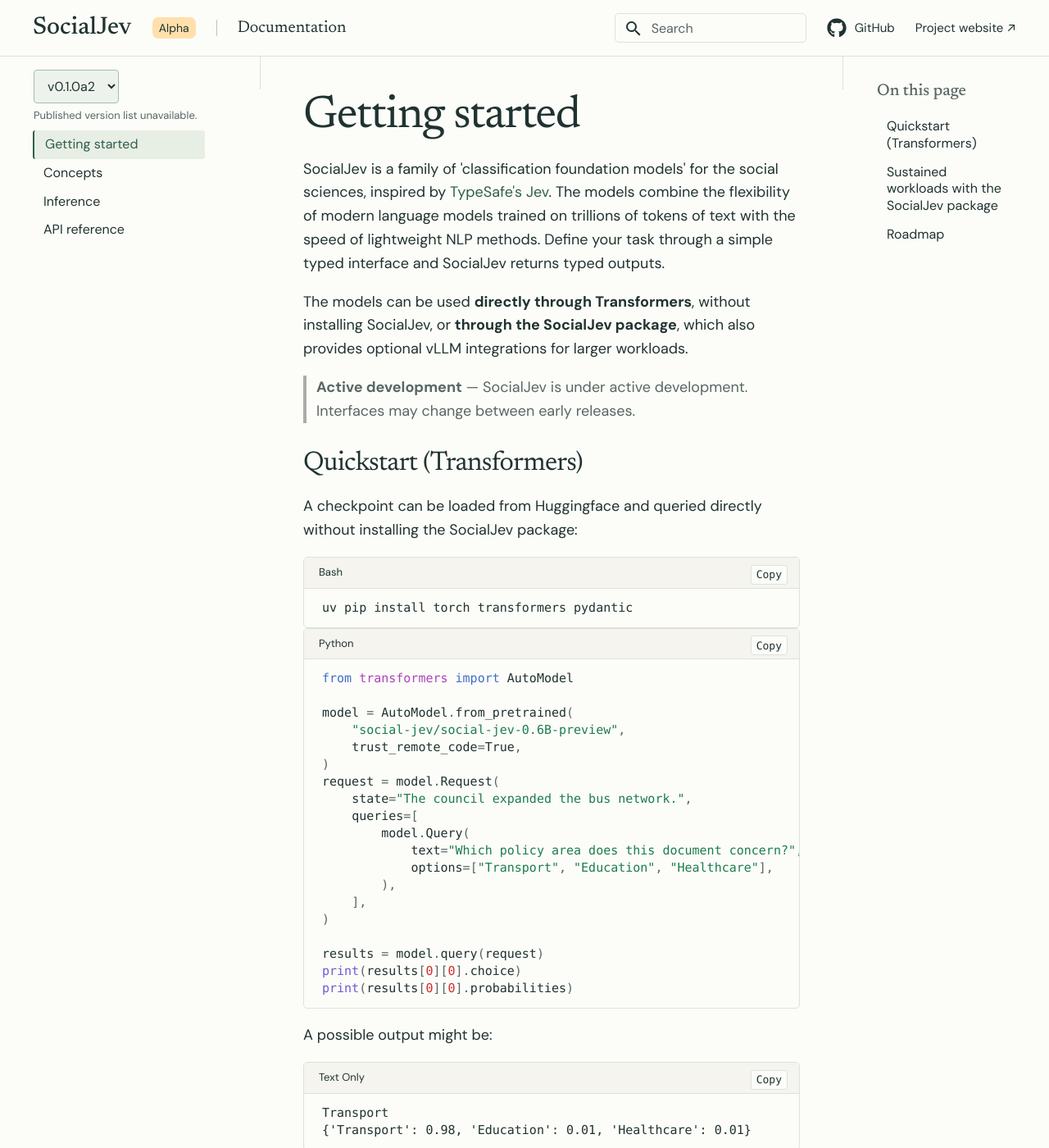
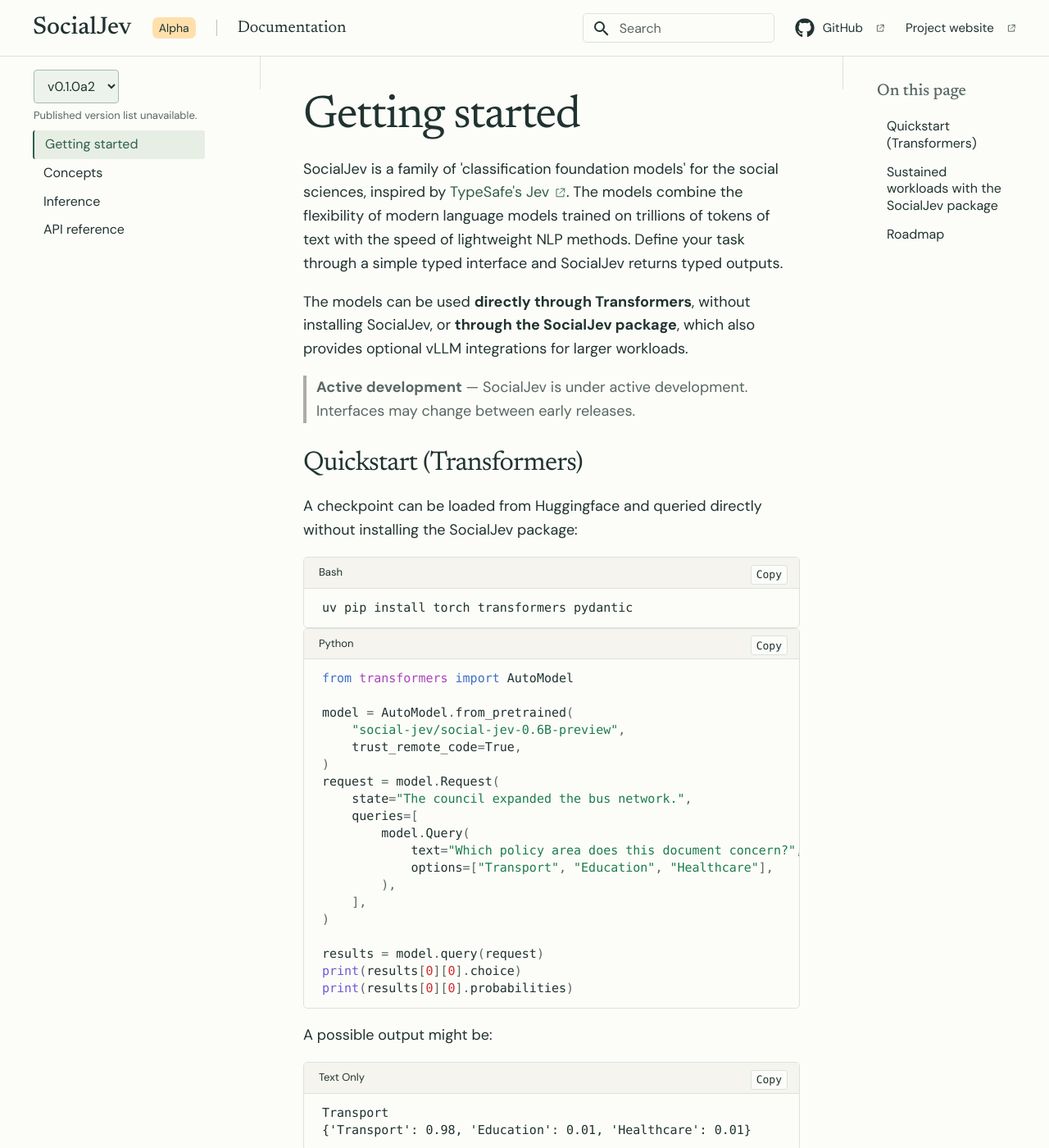
Before and after one commit to DGoettlich/social-jev, an MkDocs documentation site: the page built from docs/index.md, in a window 1280 px wide and 1400 px high. Shown: the whole window at 82% size. Built offline with MkDocs 1.6.1 and Material for MkDocs 9.7.7, drawn with Linux system fonts in a browser that asks for light colours; comment, search, counter and statistics services are not loaded.

Commit message:
[docs] match website resource link icons
Replace the project link arrow with the shared outlined SVG icon. Use it on header resource links and external documentation links while keeping internal navigation free of link symbols.

```diff
--- a/docs/assets/stylesheets/theme.css
+++ b/docs/assets/stylesheets/theme.css
@@ -116,3 +116,17 @@
 @media (max-width: 44.984375em) {
   .md-header__inner { gap: .25rem; }
 }
+
+.docs-github::after,
+.docs-project::after,
+.md-typeset a[href^="https://"]::after {
+  content: "";
+  display: inline-block;
+  width: .85em;
+  height: .85em;
+  flex-shrink: 0;
+  margin-left: .3em;
+  vertical-align: -.08em;
+  background: currentColor;
+  mask: url("../icons/external-link.svg") center / contain no-repeat;
+}
--- a/docs/overrides/partials/header.html
+++ b/docs/overrides/partials/header.html
@@ -14,6 +14,6 @@
     <a class="docs-github" href="{{ config.repo_url }}">
       <span class="md-icon">{% include ".icons/fontawesome/brands/github.svg" %}</span> GitHub
     </a>
-    <a class="docs-project" href="https://social-jev.github.io/">Project website ↗</a>
+    <a class="docs-project" href="https://social-jev.github.io/">Project website</a>
   </nav>
 </header>
```
Also changed, not shown: docs/assets/icons/external-link.svg (added).
